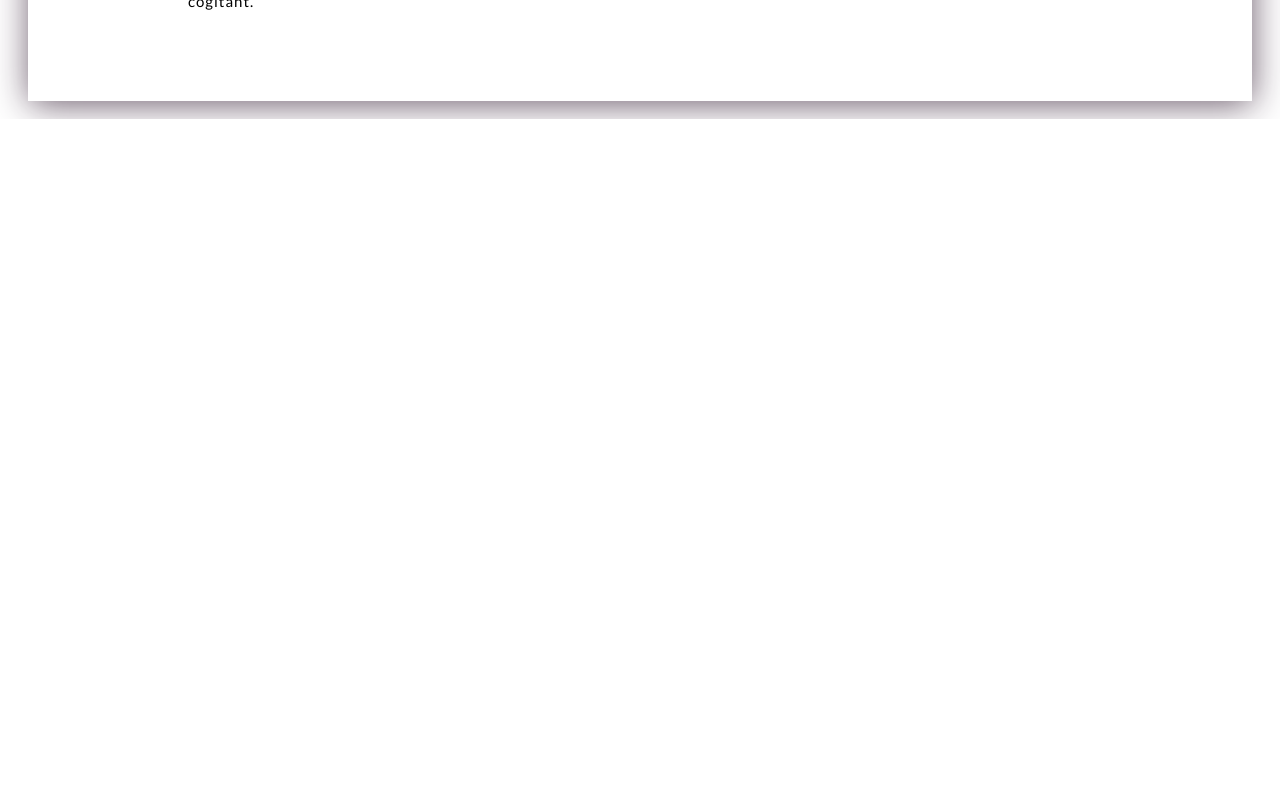
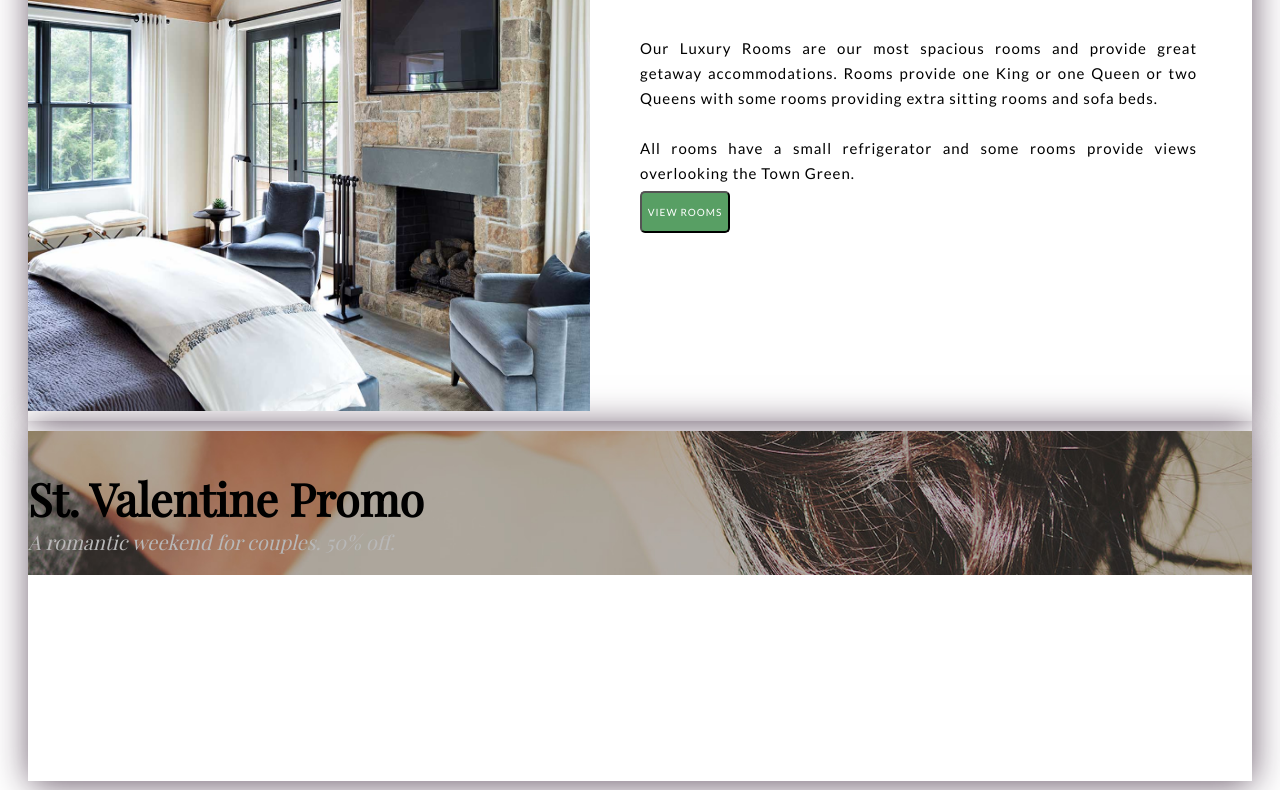
Before and after one commit to alisowicz/Hemma, a plain HTML site: page index.html in a window 1280 px wide. Shown: the part 2237-3027 px from the top of the page. Before the commit the page ends 2356 px from the top, so only its background shows below. Drawn offline with nearby package versions, Linux system fonts and the light colour scheme.

Commit message:
one window
dodanie sekcji rooms

```diff
--- a/index.html
+++ b/index.html
@@ -61,10 +61,33 @@
   <div class="split2 split-two"></div>
   <div class="split2 split-three"></div>
   <div class="split2 split-four"></div>
+</section>
+
+<section class="section__rooms">
+  <div class="split3 split-left3"></div>
+  <div class="split3 split-right3">
+    <div class="content">
+      <div class="heading">
+        <h2 class="section-header">Rooms</h2>
+        <p class="subheading">We love to make You feel at home.</p>
+        <p class="textstyle">Our Luxury Rooms are our most spacious rooms and provide great getaway accommodations. Rooms provide one King or one Queen or two Queens with some rooms providing extra sitting rooms and sofa beds.<br/><br/> All rooms have a small refrigerator and some rooms provide views overlooking the Town Green.</p>
+    </div>
+      <input type="submit" value="VIEW ROOMS">
+    </div>
+  </div>
+</section>
+
+<section class="section__valentine">
+  <div class="split4">
+    <div class="content">
+      <div class="heading_couple">
+        <h2 class="section-news">St. Valentine Promo</h2>
+        <p class="subheadingnews">A romantic weekend for couples. 50% off.</p>
+      </div>
+    </div>
+  </div>
 
 </section>
-
-
   <section class="section__footer">
       <section class="left-footer">
             <p class="textfoot"><b>Discover Hemma</b><br/><br/>
--- a/style.css
+++ b/style.css
@@ -4,9 +4,9 @@
   padding-top: 0;
   margin-top: 0;
 }
-
 *{
   font-family: Lato,Helvetica,Arial,sans-serif;
+  box-sizing: border-box;
 }
 
 .page-kamil {
@@ -18,8 +18,9 @@
   left: 0;
   right: 0;
   z-index: 9;
-  padding: 25px;
+  padding: 0px 50px;
   margin: 0;
+  margin-top: 40px;
   list-style: none;
   display: flex;
   background-color: transparent;
@@ -94,6 +95,8 @@ h3{
 
 .section__hemma{
   padding: 10px 0;
+  align-items: center;
+  justify-content: center;
   height: calc(100vh - 40px);
   display: flex;
   position: relative;
@@ -178,6 +181,59 @@ input[type=submit]{
   background-position: 50%;
 }
 
+.section__rooms {
+  padding: 10px 0;
+  height: calc(100vh - 40px);
+  display: flex;
+  -webkit-box-shadow: 1px 4px 34px -1px rgba(99,82,99,0.96);
+ -moz-box-shadow: 1px 4px 34px -1px rgba(99,82,99,0.96);
+ box-shadow: 1px 4px 34px -1px rgba(99,82,99,0.96);
+}
+
+.split3 {
+  flex: 1;
+}
+
+.split-right3 {
+  display: flex;
+  align-items: center;
+  padding-left: 50px;
+  padding-right: 50px;
+}
+
+.section-header {
+  font-size: 45px;
+  margin-bottom: -20px;
+  font-family: "Playfair Display",Georgia,serif;
+
+}
+.subheading {
+  font-size: 30px;
+  font-style: italic;
+  color: rgb(184, 184, 184);
+  letter-spacing: -2px;
+  font-family: "Playfair Display",Georgia,serif;
+}
+
+input[type=submit]{
+    width: 90px;
+    padding: 12px 20px;
+    box-sizing: border-box;
+    background-color: rgb(88, 159, 100);
+    color: white;
+    border-radius: 5px;
+    font-size: 10px;
+    padding: 13px 0px;
+    cursor: pointer;
+    letter-spacing: 1px;
+}
+
+.split-left3 {
+  background-image: url('./imgroom.jpg');
+  background-size: cover;
+  background-position: 50%;
+}
+
 .section__news{
 padding: 10px 0;
 height: calc(50vh - 40px);
@@ -214,8 +270,30 @@ box-shadow: 1px 4px 34px -1px rgba(99,82,99,0.96);
 }
 
 .heading{
-  text-align: center;
+  /*text-align: center;*/
 }
+
+.section__valentine{
+padding: 10px 0;
+height: calc(50vh - 40px);
+/*display: flex;*/
+-webkit-box-shadow: 1px 4px 34px -1px rgba(99,82,99,0.96);
+-moz-box-shadow: 1px 4px 34px -1px rgba(99,82,99,0.96);
+box-shadow: 1px 4px 34px -1px rgba(99,82,99,0.96);
+}
+
+.split4{
+  display: flex;
+  align-items: center;
+  background-image: url('./couple.jpg');
+  background-size: cover;
+  background-position: 100%;
+}
+
+
+nie zroniony css do valentine
+
+
 
 .section__footer{
   padding: 10px 0;
@@ -238,7 +316,7 @@ box-shadow: 1px 4px 34px -1px rgba(99,82,99,0.96);
     align-items: center;
 
 }
-.textfoot {
+.textstyle {
   color: black;
   font-family: Lato,Helvetica,Arial,sans-serif;
   float: left;
```
Also changed, not shown: couple.jpg (added), imgroom.jpg (added), 1 other file.
